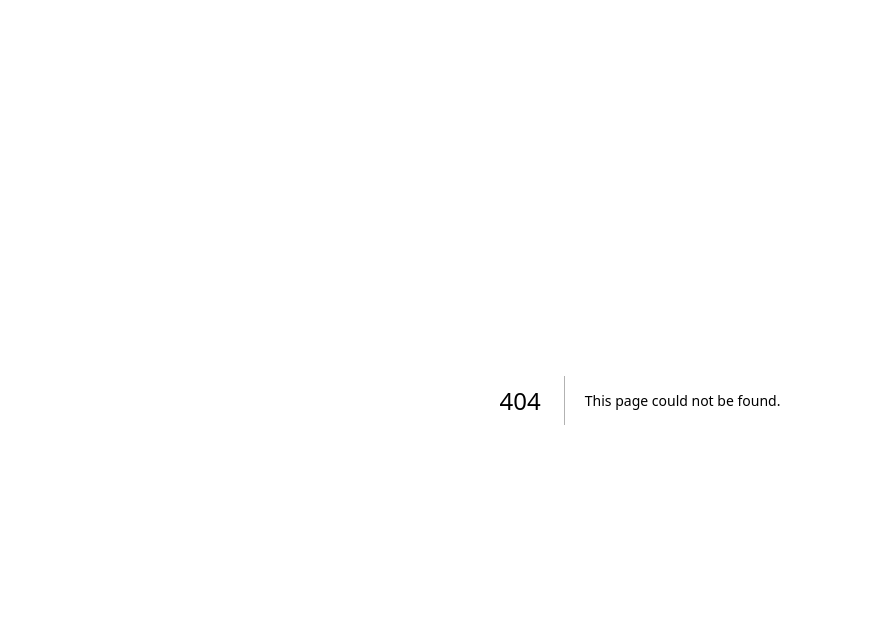
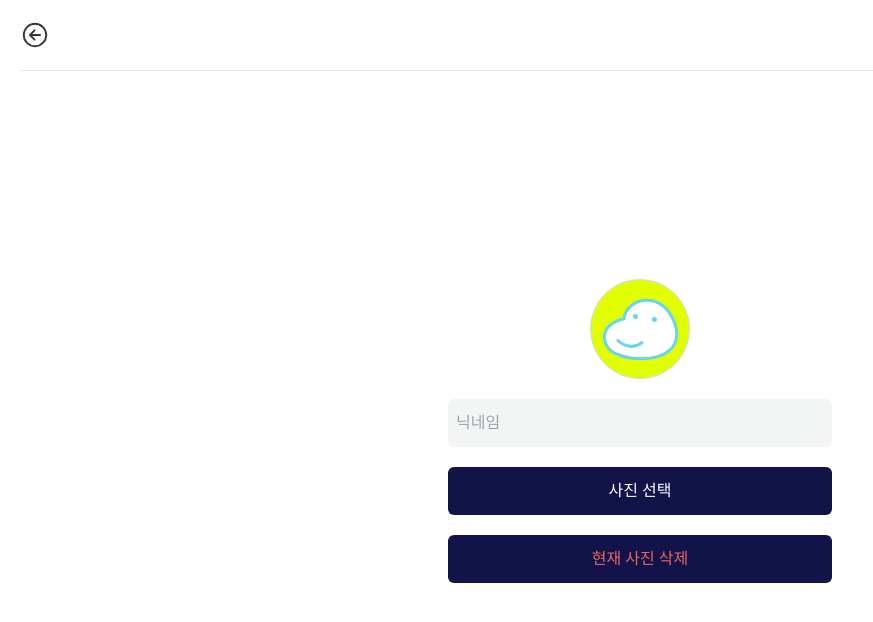
Before and after one commit to uniS2/WonT-Next, a Next.js app: page /editprofile in a window 1280 px wide. Before the commit this address had no page. Shown: the top 622 px of the page, without its empty margins (0-873 px from the left). Built offline with nearby package versions, Linux system fonts and the light colour scheme.

Commit message:
[Style] EditProfile 페이지 마크업 및 스타일링 완료

```diff
--- /dev/null
+++ b/src/components/header/HeaderEditProfile.tsx
@@ -0,0 +1,17 @@
+import { IoArrowBackCircleOutline } from "react-icons/io5";
+
+function HeaderEditProfile() {
+  return (
+    <header className="bg-white p-5">
+      <nav className="flex justify-between gap-3">
+        <button>
+          <IoArrowBackCircleOutline size="30px" color="#363636" />
+        </button>
+      </nav>
+
+      <hr className="my-5" />
+    </header>
+  );
+}
+
+export default HeaderEditProfile;
--- /dev/null
+++ b/src/layout/editprofile/layout.tsx
@@ -0,0 +1,26 @@
+import Head from "next/head";
+import "@/styles/globals.css";
+import HeaderEditProfile from "@/components/header/HeaderEditProfile";
+
+function EditProfileLayout({
+  children,
+}: Readonly<{
+  children: React.ReactNode;
+}>) {
+  return (
+    <>
+      <Head>
+        <title>Sign In - WonT</title>
+        <meta
+          name="description"
+          content="행복한 여행을 위한 여행일정 플랫폼입니다."
+        />
+        <link rel="icon" href="/favicon/favicon.ico" />
+      </Head>
+      <HeaderEditProfile />
+      <section>{children}</section>
+    </>
+  );
+}
+
+export default EditProfileLayout;
--- /dev/null
+++ b/src/pages/editprofile/index.tsx
@@ -0,0 +1,32 @@
+import DefaultProfile from "@/components/mypage/DefaultProfile";
+import EditProfileLayout from "@/layout/editprofile/layout";
+
+function EditProfile() {
+  return (
+    <EditProfileLayout>
+      <div className="mx-auto w-3/4 flex flex-col gap-5 justify-center items-center h-[80vh]">
+        <div className="flex justify-center items-center rounded-full border-[#CADDE2] border-[0.0625rem] w-[100px] h-[100px] bg-secondary">
+          <DefaultProfile />
+        </div>
+        <form action="" className="w-2/5 h-12">
+          <p className="w-full h-full">
+            <input
+              type="text"
+              name="nickname"
+              placeholder="닉네임"
+              className="bg-[#F3F5F5] border-1 border-[#EDF2F2] w-full h-full rounded-md py-1 px-2"
+            />
+          </p>
+        </form>
+        <button className="bg-content text-white w-2/5 h-12 rounded-md">
+          사진 선택
+        </button>
+        <button className="bg-content text-error w-2/5 h-12 rounded-md">
+          현재 사진 삭제
+        </button>
+      </div>
+    </EditProfileLayout>
+  );
+}
+
+export default EditProfile;
```
